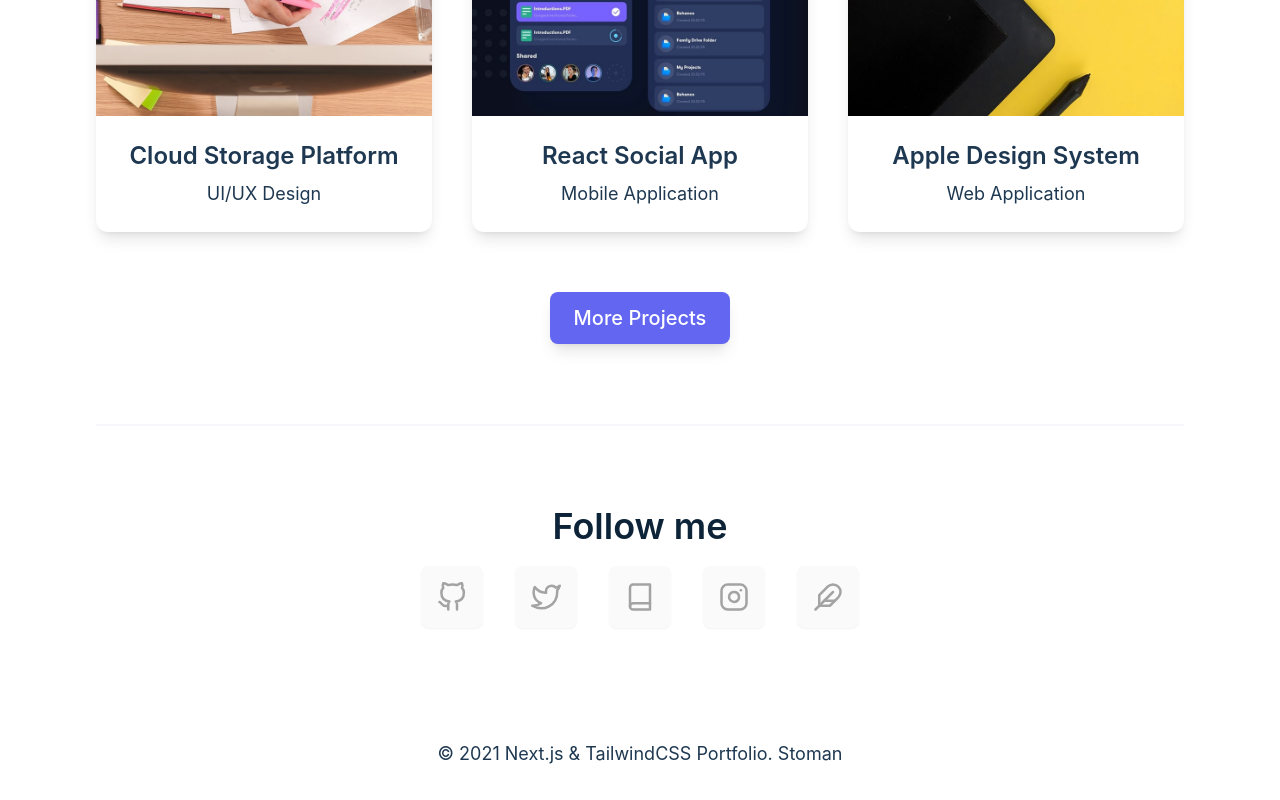
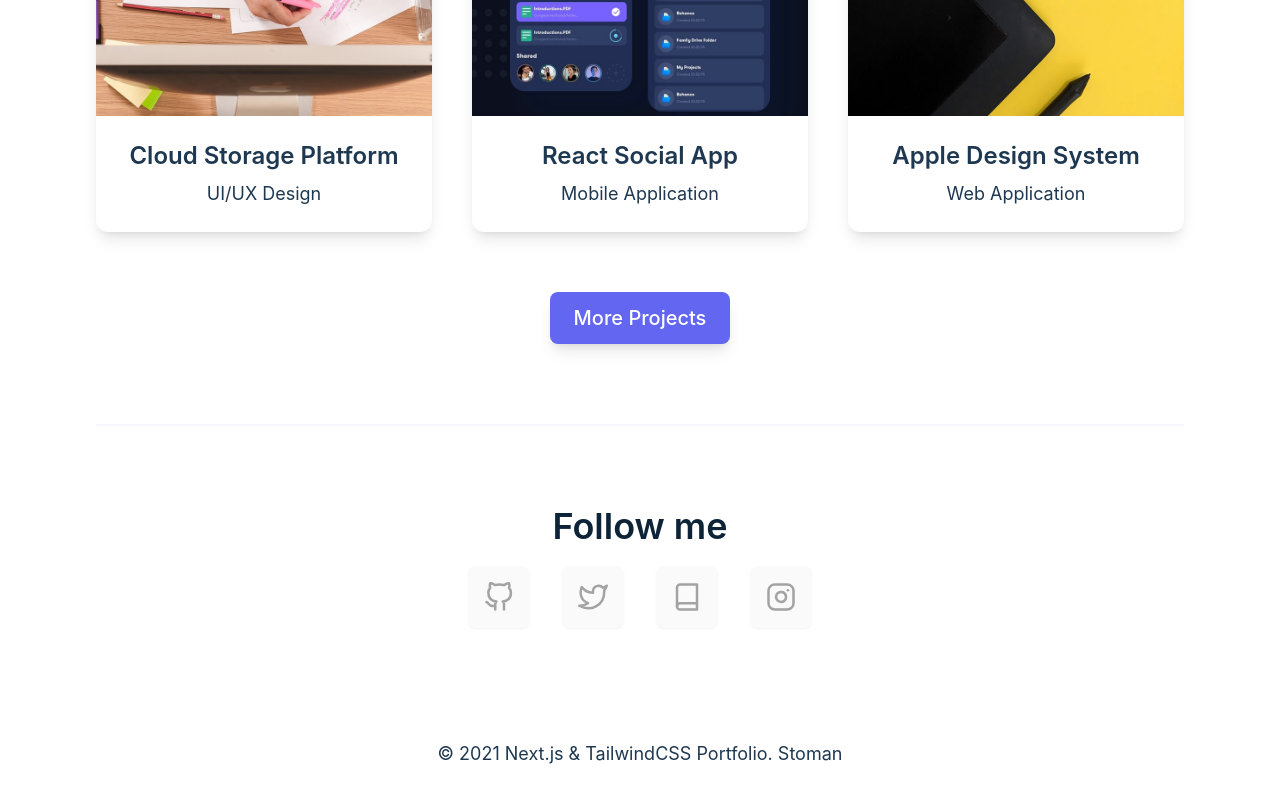
Before and after one commit to Hornet-Developer/Portfolio-Next.js, a Next.js app: page / in a window 1280 px wide. Shown: the part 1576-2376 px from the top of the page. Built offline with nearby package versions, Linux system fonts and the light colour scheme.

Commit message:
Remove behance social link

```diff
--- a/components/shared/AppFooter.js
+++ b/components/shared/AppFooter.js
@@ -27,11 +27,6 @@ const socialLinks = [
 		id: 4,
 		icon: <FiInstagram />,
 		url: 'https://instagram.com/realstoman',
-	},
-	{
-		id: 5,
-		icon: <FiFeather />,
-		url: 'https://behance.net/realstoman',
 	},
 ];
 
```
